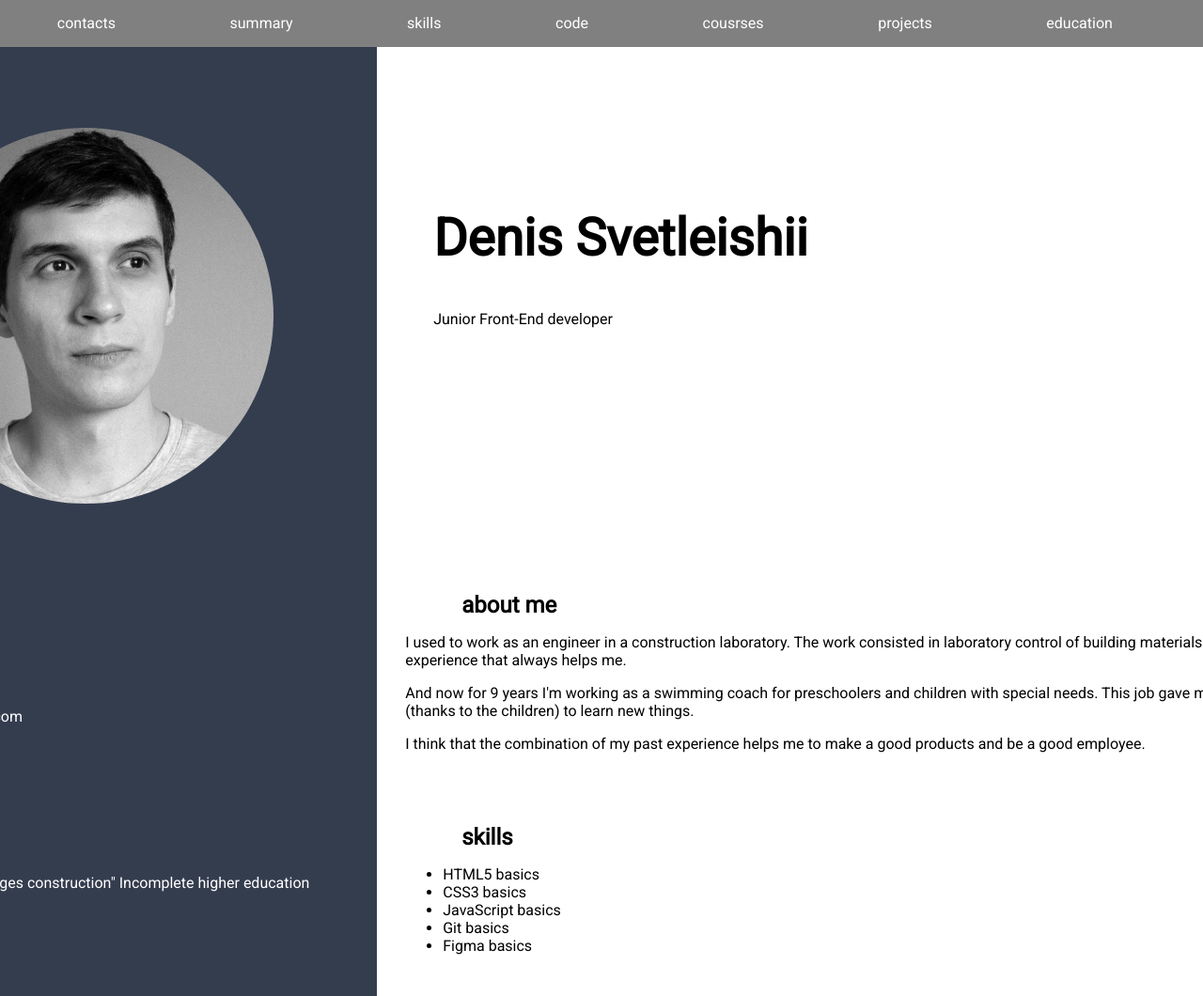
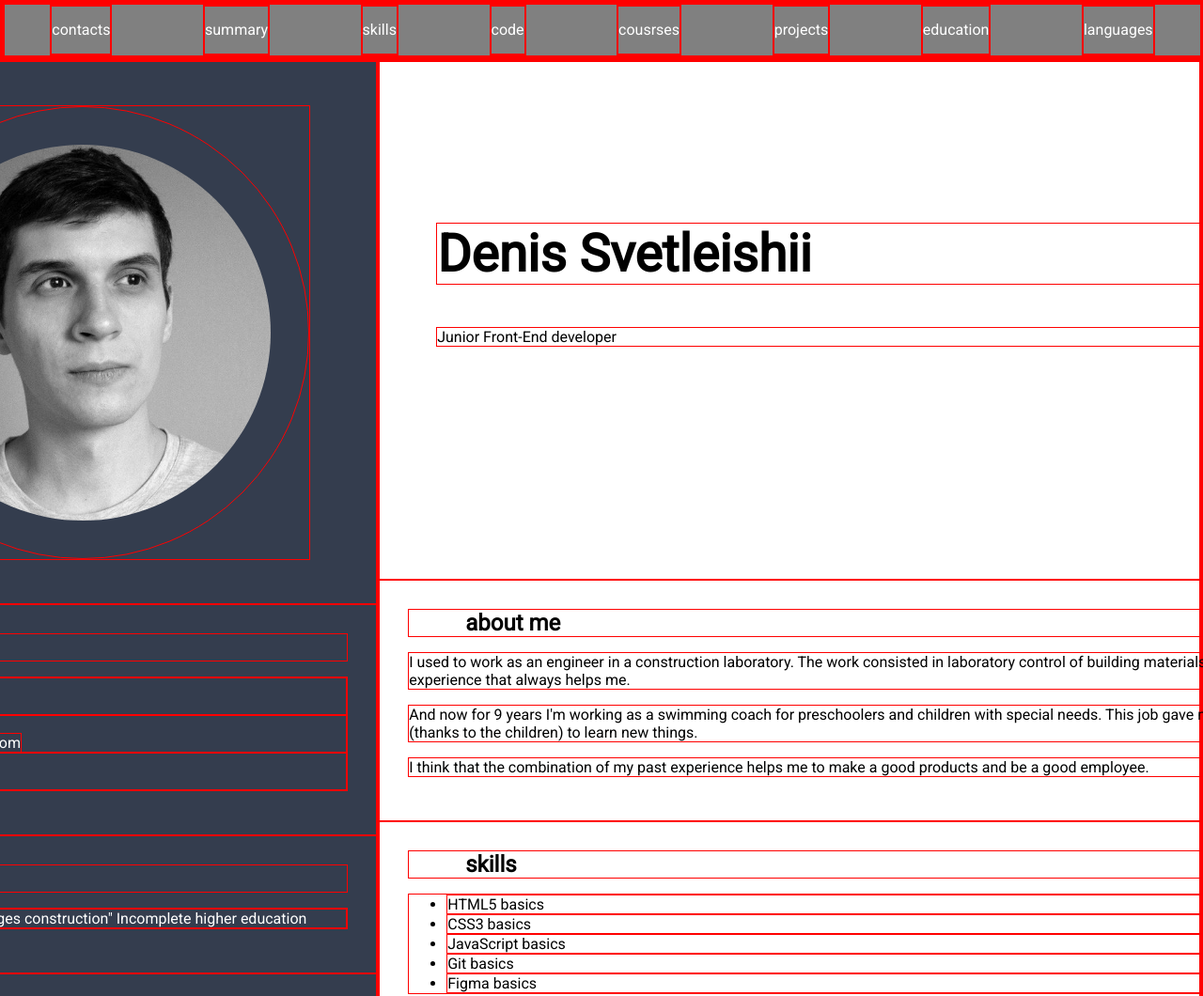
Before and after one commit to IamBigBobby/CV, a plain HTML site: page index.html in a window 1280 px wide. Shown: the top 1060 px of the page at 94% size. Drawn offline with Linux system fonts and the light colour scheme.

Commit message:
delet unusles functions

```diff
--- a/index.html
+++ b/index.html
@@ -54,7 +54,7 @@
                         </li>
                     </ul>
                 </section>
-                <section class="education" id="education">
+                <section class="section" id="education">
                     <h2 class="section-title">education</h2>
                     <ul class="education-list">
                         <li>STU "Tunnel and bridges construction" Incomplete higher education</li>
@@ -267,7 +267,7 @@
                     </div>
                 </section>
             </div>
-            <div class="clear_fix"></div>
+            <!-- <div class="clear_fix"></div> -->
         </div>
     </main>
     <footer class="footer">
--- a/style.css
+++ b/style.css
@@ -1,14 +1,11 @@
 /* general */
-/* *{
+*{
     border: 1px solid red;
-} */
+}
 html{
     scroll-behavior: smooth;
 }
 body{
-    display: flex;
-    flex-direction: column;
-    justify-content: space-between;
     margin: 0;
     padding: 0;
     font-family: 'Roboto', sans-serif;
@@ -17,12 +14,11 @@ body{
     display: flex;
     flex-wrap: nowrap;
     justify-content: center;
-    max-width: 1440px;
+    /* width: 1440px; */
     margin: 0 auto;
 }
 section{
     padding:30px;
-    display: block;
 }
 h1{
     font-size: 55px;
@@ -32,9 +28,6 @@ h2{
     margin: 0px;
     padding-left: 60px;
 }
-.clear_fix{
-    clear:both;
-}
 .left-side{
     color:white;
     background-color: rgb(52, 61, 78);
@@ -42,11 +35,10 @@ h2{
 /* navidation */
 .nav{
     background-color: gray;
-    min-width: 1440px;
+    width: 100%;
     margin: 0 auto;
 }
 .nav-list{
-    min-width: 100%;
     display: flex;
     justify-content: space-around;
     margin: 0;
@@ -95,7 +87,6 @@ h2{
 }
 /* page-title */
 .page-title{
-    width: 500px;
     height: 300px;
     padding: 125px 80px 125px 60px;
 }
@@ -107,7 +98,6 @@ h2{
     margin: 10px;
     display: flex;
     flex-wrap: wrap;
-    min-width: 1000px;
 }
 .project{
     width: 450px;
```
